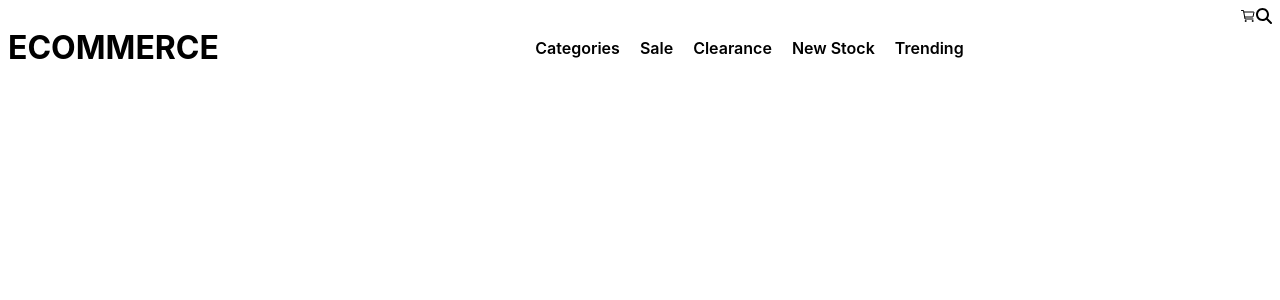
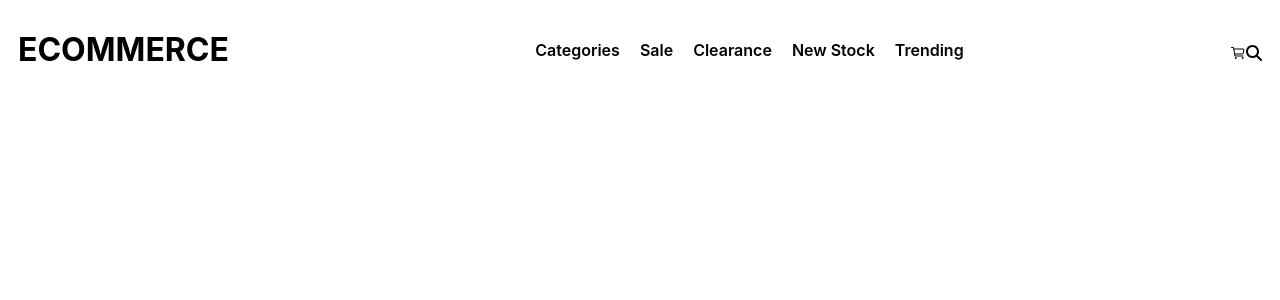
Before and after one commit to zeenat-abedin/login-signup, a React (Create React App) app: page / in a window 1280 px wide. Shown: the top 300 px of the page. Built offline with nearby package versions, Linux system fonts and the light colour scheme.

Commit message:
"Update Header.css: add margin to header, adjust nav and others classes"

```diff
--- a/src/components/Header.css
+++ b/src/components/Header.css
@@ -1,6 +1,7 @@
 .header{
     display: flex;
     justify-content: space-between;
+    margin: 10px
 }
 
 .heading{
@@ -13,7 +14,6 @@
 
 .nav{
     display: flex;
-    /* justify-content: space-around; */
     align-items: center;
     gap: 16px;
 }
@@ -33,5 +33,7 @@ ul li{
 }
 
 .others{
-
+  margin-top: 35px;
+  display: flex;
+  justify-content: space-between;
 }
```
